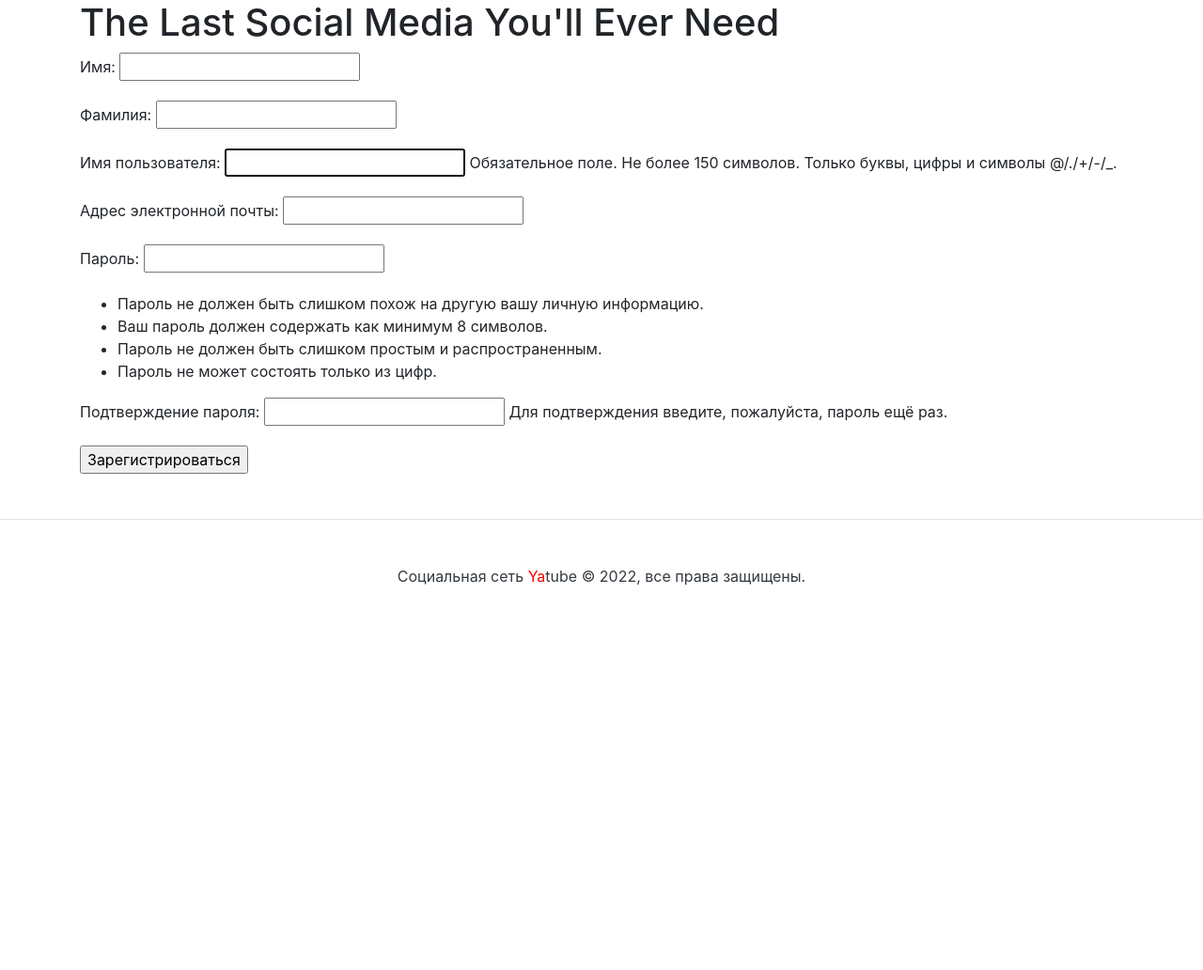
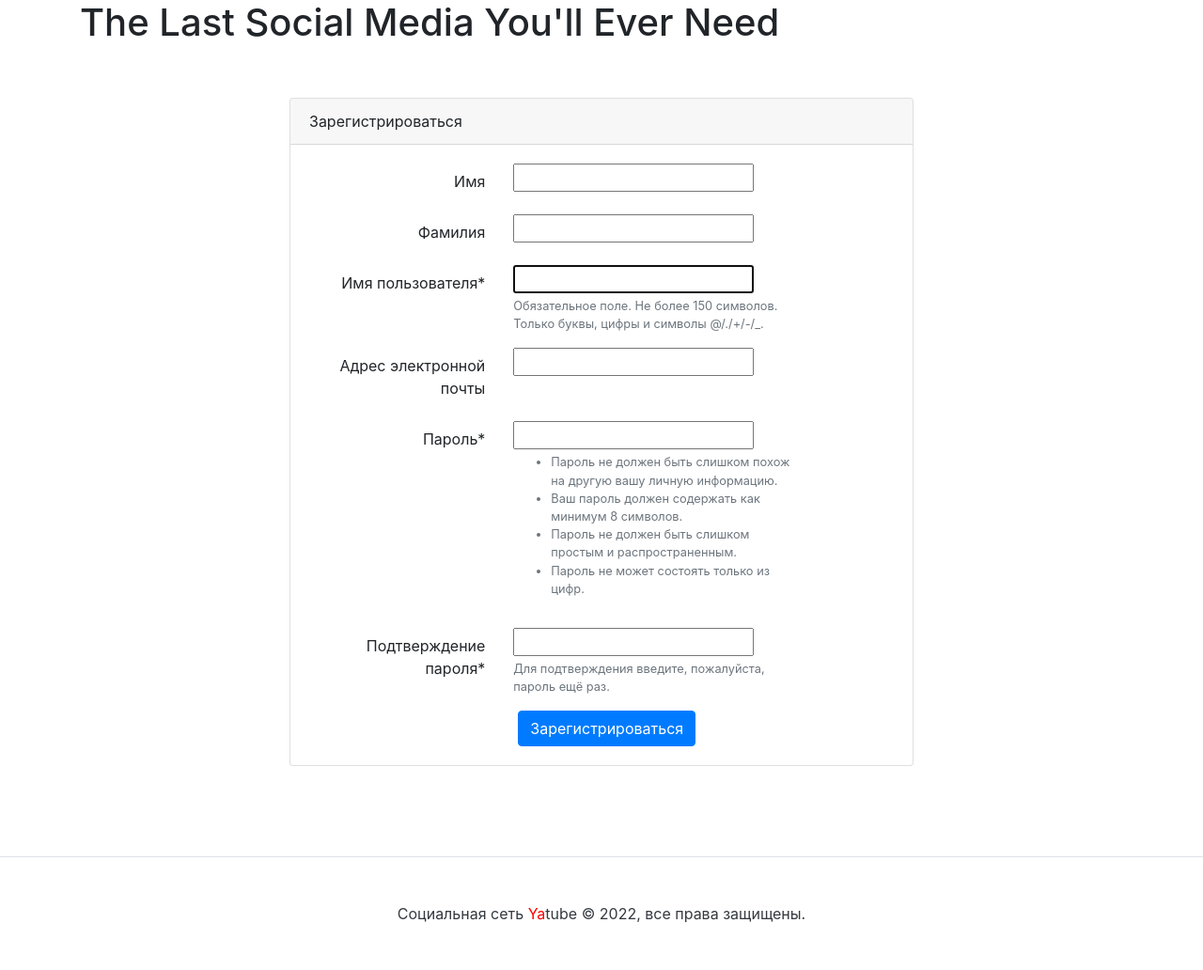
Before and after one commit to artur0527rg/yatube, a Django app: page /auth/signup/ in a window 1280 px wide. Shown: the part 56-1088 px from the top of the page at 94% size. Before the commit the page ends 679 px from the top, so only its background shows below. Run offline with Django 4.2, Linux system fonts and the light colour scheme; some libraries are stand-ins or nearby versions.

Commit message:
Доработка шаблона signup.html

```diff
--- a/yatube/Users/templates/signup.html
+++ b/yatube/Users/templates/signup.html
@@ -2,9 +2,43 @@
 {% block title %}Зарегистрироваться{% endblock %}
 {% block content %}
 
-<form method="post" action="{% url 'signup' %}">
-  {% csrf_token %}
-  {{ form.as_p }}
-  <input type="submit" value="Зарегистрироваться">
-</form>
+<div class="row justify-content-center">
+    <div class="col-md-8 p-5">
+        <div class="card">
+            <div class="card-header">Зарегистрироваться</div>
+            <div class="card-body">
+
+                    {% for error in form.errors %}
+                        <div class="alert alert-danger" role="alert">
+                            {{ error }}
+                        </div>
+                    {% endfor %}
+
+
+                <form method="post" action="{% url 'signup' %}">
+                    {% csrf_token %}
+
+                    {% for field in form %}
+                        <div class="form-group row" aria-required={% if field.field.required %}"true"{% else %}"false"{% endif %}>
+                                <label for="{{ field.id_for_label }}" class="col-md-4 col-form-label text-md-right">{{ field.label }}{% if field.field.required %}<span class="required">*</span>{% endif %}</label>
+                                <div class="col-md-6">
+                                    {{ field }}
+                                    {% if field.help_text %}
+                                    <small id="{{ field.id_for_label }}-help" class="form-text text-muted">{{ field.help_text|safe }}</small>
+                                    {% endif %}
+                                </div>
+                        </div>
+                    {% endfor %}
+
+                    <div class="col-md-6 offset-md-4">
+                            <button type="submit" class="btn btn-primary">
+                                Зарегистрироваться
+                            </button>
+                    </div>
+                </form>
+            </div> <!-- card body -->
+        </div> <!-- card -->
+    </div> <!-- col -->
+</div> <!-- row -->
+
 {% endblock %}
```
